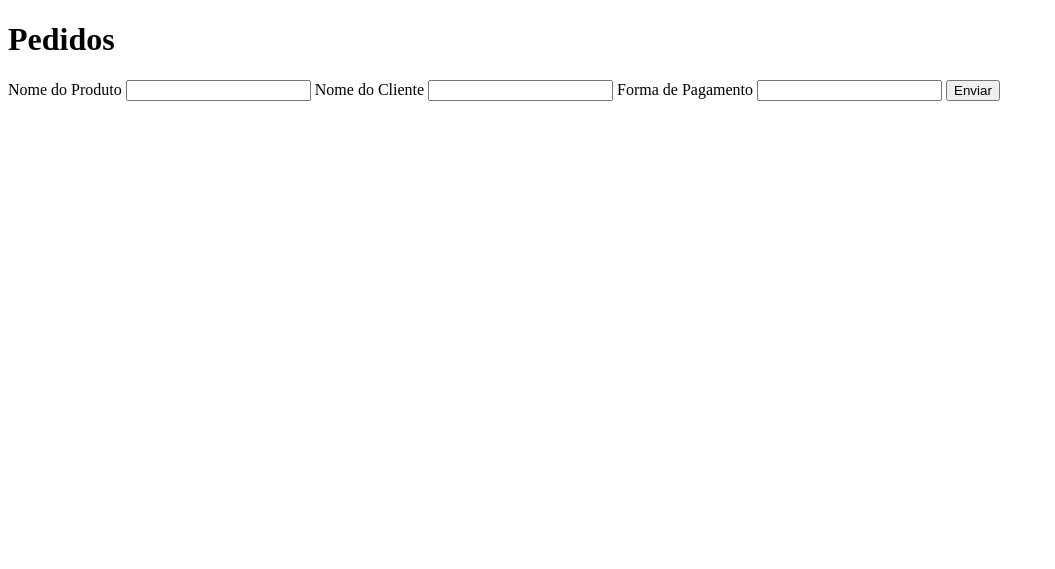
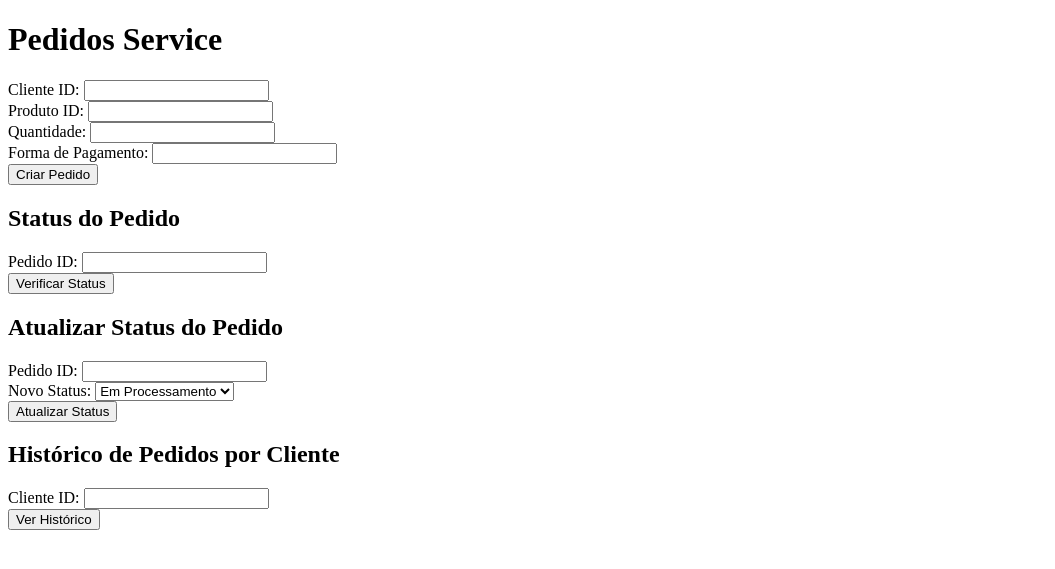
Before and after one commit to LucasBSG/cloud-developer-2TCNPZ, a Flask app: page / in a window 1280 px wide. Shown: the top 569 px of the page, without its empty margins (0-1055 px from the left). Run offline with Flask 3, Linux system fonts and the light colour scheme.

Commit message:
pedidosv2

```diff
--- a/projetos/e-commerce/pedidos-service/app.py
+++ b/projetos/e-commerce/pedidos-service/app.py
@@ -1,19 +1,96 @@
 from flask import Flask, jsonify, render_template, request
+from datetime import datetime
 
 app = Flask(__name__)
 
-@app.route('/', methods=['GET', 'POST'])
+# Simulated database
+pedidos = []
+clientes = {}
+produtos = {}
+
+# Entidades
+class Pedido:
+    STATUS = ["em processamento", "enviado", "entregue"]
+
+    def __init__(self, id, cliente_id, itens, forma_pagamento):
+        self.id = id
+        self.cliente_id = int(cliente_id)  # Garantir que cliente_id seja um inteiro
+        self.itens = itens
+        self.forma_pagamento = forma_pagamento
+        self.status = "em processamento"
+        self.data_criacao = datetime.now()
+
+    def to_dict(self):
+        return {
+            'id': self.id,
+            'cliente_id': self.cliente_id,
+            'itens': [item.to_dict() for item in self.itens],
+            'forma_pagamento': self.forma_pagamento,
+            'status': self.status,
+            'data_criacao': self.data_criacao.isoformat()
+        }
+
+class ItemPedido:
+    def __init__(self, produto_id, quantidade):
+        self.produto_id = produto_id
+        self.quantidade = quantidade
+
+    def to_dict(self):
+        return {
+            'produto_id': self.produto_id,
+            'quantidade': self.quantidade
+        }
+
+@app.route('/', methods=['GET'])
 def home():
-    if request.method == 'POST':
-        nome_produto = request.form['nome']
-        pagamento = request.form['pagamento']
-        cliente = request.form['cliente']
-        return jsonify({"data": {"nome_produto": nome_produto, "pagamento": pagamento, "cliente": cliente}})
     return render_template('index.html')
 
 @app.route('/status')
 def status():
     return jsonify({"status": "ok"})
 
+# Rotas para funcionalidades de pedidos
+@app.route('/pedidos', methods=['POST'])
+def criar_pedido():
+    data = request.get_json()
+    pedido_id = len(pedidos) + 1
+    itens = [ItemPedido(item['produto_id'], item['quantidade']) for item in data['itens']]
+    pedido = Pedido(pedido_id, data['cliente_id'], itens, data['forma_pagamento'])
+    pedidos.append(pedido)
+    print(f"Pedido criado: {pedido.to_dict()}")  # Log para depuração
+    return jsonify({'id': pedido_id}), 201
+
+@app.route('/pedidos/<int:pedido_id>', methods=['GET'])
+def status_pedido(pedido_id):
+    pedido = next((p for p in pedidos if p.id == pedido_id), None)
+    if pedido:
+        return jsonify({'status': pedido.status})
+    return jsonify({'error': 'Pedido não encontrado'}), 404
+
+@app.route('/pedidos/<int:pedido_id>/status', methods=['PUT'])
+def atualizar_status_pedido(pedido_id):
+    data = request.get_json()
+    novo_status = data.get('status')
+
+    if novo_status not in Pedido.STATUS:
+        return jsonify({'error': 'Status inválido'}), 400
+
+    pedido = next((p for p in pedidos if p.id == pedido_id), None)
+    if pedido:
+        pedido.status = novo_status
+        return jsonify({'status': pedido.status})
+    return jsonify({'error': 'Pedido não encontrado'}), 404
+
+@app.route('/clientes/<int:cliente_id>/pedidos', methods=['GET'])
+def historico_pedidos(cliente_id):
+    cliente_id = int(cliente_id)  # Garantir que cliente_id seja um inteiro
+    historico = [p.to_dict() for p in pedidos if p.cliente_id == cliente_id]
+    print(f"Histórico de pedidos para cliente {cliente_id}: {historico}")  # Log para depuração
+    return jsonify(historico)
+
+@app.route('/test', methods=['GET'])
+def test():
+    return jsonify([p.to_dict() for p in pedidos])
+
 if __name__ == '__main__':
     app.run(host='0.0.0.0', port=8080)
--- a/projetos/e-commerce/pedidos-service/templates/index.html
+++ b/projetos/e-commerce/pedidos-service/templates/index.html
@@ -3,18 +3,135 @@
 <head>
     <meta charset="UTF-8">
     <meta name="viewport" content="width=device-width, initial-scale=1.0">
-    <title>Document</title>
+    <title>Pedidos Service</title>
 </head>
 <body>
-    <h1>Pedidos</h1>
-    <form method="post" >
-        <label for="nome">Nome do Produto</label>
-        <input type="text" name="nome" id="nome">
-        <label for="cliente">Nome do Cliente</label>
-        <input type="text" name="cliente" id="cliente">
-        <label for="pagamento">Forma de Pagamento</label>
-        <input type="text" name="pagamento" id="pagamento">
-        <input type="submit" value="Enviar">
+    <h1>Pedidos Service</h1>
+    <form id="pedidoForm">
+        <label for="cliente_id">Cliente ID:</label>
+        <input type="text" id="cliente_id" name="cliente_id" required><br>
+        <label for="produto_id">Produto ID:</label>
+        <input type="text" id="produto_id" name="produto_id" required><br>
+        <label for="quantidade">Quantidade:</label>
+        <input type="number" id="quantidade" name="quantidade" required><br>
+        <label for="forma_pagamento">Forma de Pagamento:</label>
+        <input type="text" id="forma_pagamento" name="forma_pagamento" required><br>
+        <button type="submit">Criar Pedido</button>
     </form>
+    <div id="response"></div>
+
+    <h2>Status do Pedido</h2>
+    <form id="statusForm">
+        <label for="pedido_id">Pedido ID:</label>
+        <input type="text" id="pedido_id" name="pedido_id" required><br>
+        <button type="submit">Verificar Status</button>
+    </form>
+    <div id="statusResponse"></div>
+
+    <h2>Atualizar Status do Pedido</h2>
+    <form id="atualizarStatusForm">
+        <label for="atualizar_pedido_id">Pedido ID:</label>
+        <input type="text" id="atualizar_pedido_id" name="atualizar_pedido_id" required><br>
+        <label for="novo_status">Novo Status:</label>
+        <select id="novo_status" name="novo_status" required>
+            <option value="em processamento">Em Processamento</option>
+            <option value="enviado">Enviado</option>
+            <option value="entregue">Entregue</option>
+        </select><br>
+        <button type="submit">Atualizar Status</button>
+    </form>
+    <div id="atualizarStatusResponse"></div>
+
+    <h2>Histórico de Pedidos por Cliente</h2>
+    <form id="historicoForm">
+        <label for="historico_cliente_id">Cliente ID:</label>
+        <input type="text" id="historico_cliente_id" name="historico_cliente_id" required><br>
+        <button type="submit">Ver Histórico</button>
+    </form>
+    <div id="historicoResponse"></div>
+
+    <script>
+        document.getElementById('pedidoForm').addEventListener('submit', function(event) {
+            event.preventDefault();
+
+            const cliente_id = document.getElementById('cliente_id').value;
+            const produto_id = document.getElementById('produto_id').value;
+            const quantidade = document.getElementById('quantidade').value;
+            const forma_pagamento = document.getElementById('forma_pagamento').value;
+
+            const data = {
+                cliente_id: cliente_id,
+                itens: [{ produto_id: produto_id, quantidade: quantidade }],
+                forma_pagamento: forma_pagamento
+            };
+
+            fetch('/pedidos', {
+                method: 'POST',
+                headers: {
+                    'Content-Type': 'application/json'
+                },
+                body: JSON.stringify(data)
+            })
+            .then(response => response.json())
+            .then(data => {
+                document.getElementById('response').innerText = 'Pedido criado com ID: ' + data.id;
+            });
+        });
+
+        document.getElementById('statusForm').addEventListener('submit', function(event) {
+            event.preventDefault();
+
+            const pedido_id = document.getElementById('pedido_id').value;
+
+            fetch('/pedidos/' + pedido_id)
+            .then(response => response.json())
+            .then(data => {
+                if (data.error) {
+                    document.getElementById('statusResponse').innerText = data.error;
+                } else {
+                    document.getElementById('statusResponse').innerText = 'Status do Pedido: ' + data.status;
+                }
+            });
+        });
+
+        document.getElementById('atualizarStatusForm').addEventListener('submit', function(event) {
+            event.preventDefault();
+
+            const pedido_id = document.getElementById('atualizar_pedido_id').value;
+            const novo_status = document.getElementById('novo_status').value;
+
+            const data = {
+                status: novo_status
+            };
+
+            fetch('/pedidos/' + pedido_id + '/status', {
+                method: 'PUT',
+                headers: {
+                    'Content-Type': 'application/json'
+                },
+                body: JSON.stringify(data)
+            })
+            .then(response => response.json())
+            .then(data => {
+                if (data.error) {
+                    document.getElementById('atualizarStatusResponse').innerText = data.error;
+                } else {
+                    document.getElementById('atualizarStatusResponse').innerText = 'Status atualizado para: ' + data.status;
+                }
+            });
+        });
+
+        document.getElementById('historicoForm').addEventListener('submit', function(event) {
+            event.preventDefault();
+
+            const cliente_id = document.getElementById('historico_cliente_id').value;
+
+            fetch('/clientes/' + cliente_id + '/pedidos')
+            .then(response => response.json())
+            .then(data => {
+                document.getElementById('historicoResponse').innerText = JSON.stringify(data, null, 2);
+            });
+        });
+    </script>
 </body>
 </html>
```
Also changed, not shown: projetos/e-commerce/pedidos-service/README.md.
